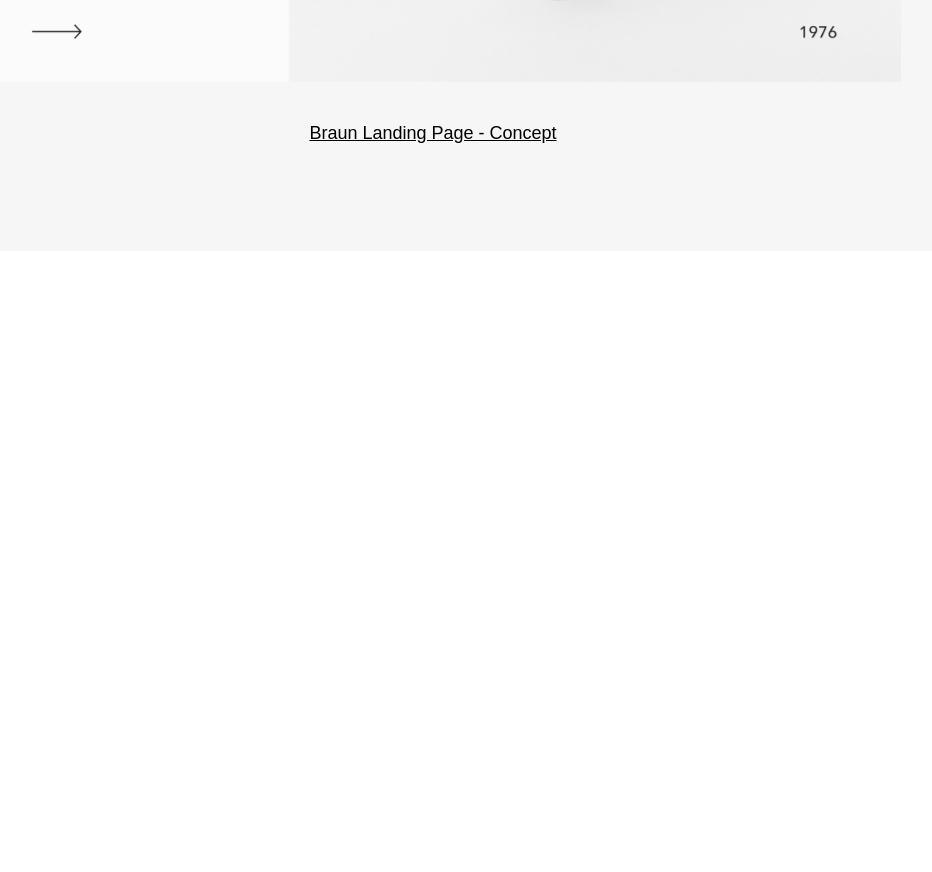
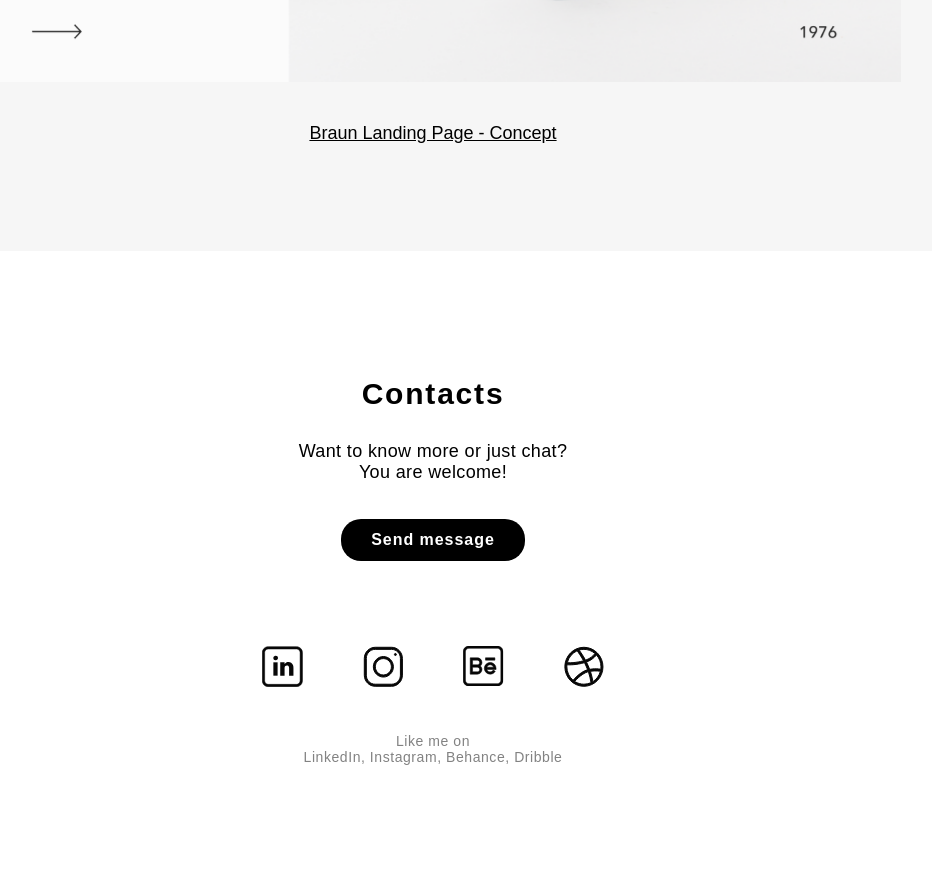
Before and after one commit to YuliyaAtrashkevich/Portfolio-website, a plain HTML site: page index.html in a window 1280 px wide. Shown: the part 3869-4741 px from the top of the page, without its empty margins (207-1139 px from the left). Before the commit the page ends 4120 px from the top, so only its background shows below. Drawn offline with Linux system fonts and the light colour scheme.

Commit message:
Секция Contacts

```diff
--- a/css/style.css
+++ b/css/style.css
@@ -113,7 +113,8 @@
     .greeting__container,
     .about__container,
     .skills__container,
-    .portfolio__container {
+    .portfolio__container,
+    .contacts__container {
         padding-left: 30px;
         padding-right: 30px;
     }
@@ -329,5 +330,72 @@
     font-size: 18px;
     padding-bottom: 90px;
     color:#000000;
+}
 
+.contacts {
+    padding-top: 126px;
+    padding-bottom: 107px;
 }
+
+.contacts__container {
+    max-width: 343px;
+    margin: 0 auto;
+}
+
+.contacts__h2 {
+    font-family: "Gilroy-Bold", sans-serif;
+    font-weight: 700;
+    font-size: 30px;
+    padding-bottom: 30px;
+    text-align: center;
+    letter-spacing: 0.06em;
+}
+
+.contacts__h3 {
+    font-family: "Gilroy-Medium", sans-serif;
+    font-weight: 300;
+    font-size: 18px;
+    padding-bottom: 36px;
+    text-align: center;
+    letter-spacing: 0.02em;
+}
+
+.contacts__button {
+    display: block;
+    background-color: #000000;
+    padding: 12px 30px;
+    border: none;
+    border-radius: 20px;
+    margin: 0 auto 85px;
+}
+
+.contacts__link {
+    text-decoration: none;
+    font-family: "Gilroy-Bold", sans-serif;
+    font-weight: 700;
+    color: #ffffff;
+    font-size: 16px;
+    text-align: center;
+    letter-spacing: 0.06em;
+}
+
+.contacts__flex {
+    display: flex;
+    justify-content: space-between;
+    margin-bottom: 42px;
+}
+
+.contacts__item {
+}
+
+.contacts__social-icon {
+}
+
+.contacts__h4 {
+    font-family: "Gilroy-Medium", sans-serif;
+    font-weight: 300;
+    font-size: 14px;
+    color: #828282;
+    text-align: center;
+    letter-spacing: 0.04em;
+}
--- a/index.html
+++ b/index.html
@@ -101,5 +101,28 @@
         </div>
     </section>
 
+    <section id="skills" class="contacts">
+        <div class="contacts__container">
+            <h2 class="contacts__h2">Contacts</h2>
+            <h3 class="contacts__h3">Want to know more or just chat?<br>You are welcome!</h2>
+            <button class="contacts__button"><a href="#" class="contacts__link">Send message</a></button>
+            <div class="contacts__flex">
+                <div class="contacts__item">
+                    <a href="#" class="contacts__link"><img src="img/icon_linkedin.svg" alt="LinkedIn" class="contacts__social-icon"></a>
+                </div>
+                <div class="contacts__item">
+                    <a href="#" class="contacts__link"><img src="img/icon_instagram.svg" alt="Instagram" class="contacts__social-icon"></a>
+                </div>
+                <div class="contacts__item">
+                    <a href="#" class="contacts__link"><img src="img/icon_behance.svg" alt="Behance" class="contacts__social-icon"></a>
+                </div>
+                <div class="contacts__item">
+                    <a href="#" class="contacts__link"><img src="img/icon_dribble.svg" alt="Dribble" class="contacts__social-icon"></a>
+                </div>
+            </div>
+            <h4 class="contacts__h4">Like me on<br>LinkedIn, Instagram, Behance, Dribble</h4>
+        </div>
+    </section>
+
 </body>
 </html>
```
Also changed, not shown: img/icon_behance.svg (added), img/icon_dribble.svg (added), img/icon_instagram.svg (added), img/icon_linkedin.svg (added).
